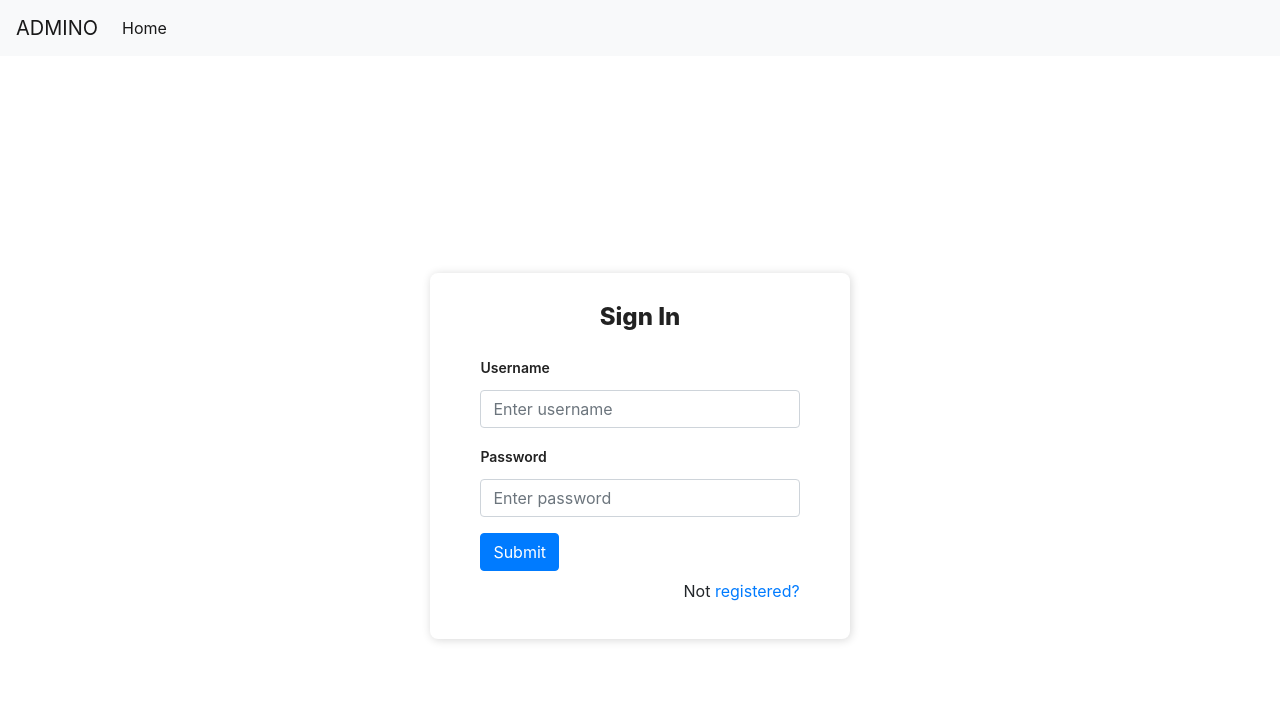
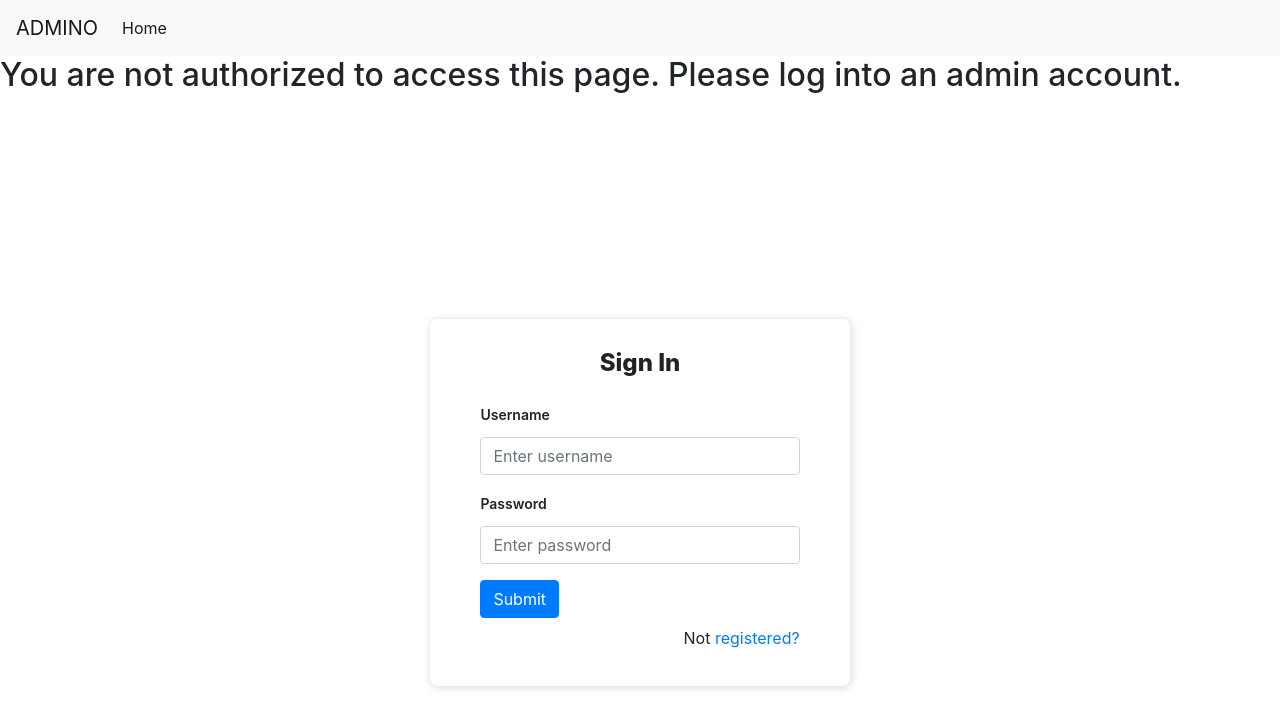
Before and after one commit to dariusika23/admin-app, a React (Create React App) app: page /admins/1 in a window 1280 px wide. Shown: the top 728 px of the page. Built offline with nearby package versions, Linux system fonts and the light colour scheme.

Commit message:
created ProtectedAdminView

```diff
--- a/src/pages/AdminView.tsx
+++ b/src/pages/AdminView.tsx
@@ -1,29 +1,14 @@
 import { Dashboad } from "./Dashboard"
 import { LogOutButton } from "./LogOutButton"
+import { ProtectedAdminView } from "./ProtectedAdminView"
 import { ProtectedView } from "./ProtectedView"
 import { useUserState } from "./UserContext"
 
 export const AdminView = () => {
-    // const { user } = useUserState();
-    // const content = <ProtectedView>
-    //     <div className="row">
-    //         <div className="container">
-    //             <h1>Admin View</h1>
-    //         </div>
-    //     </div>
-    //     <div className="row">
-    //         <div className="container">
-    //             <LogOutButton />
-    //         </div>
-    //     </div>
-    // </ProtectedView>;
 
-    // const message = "You are not a valid admin."
-    // const view = user.isAdminChecked ? content : message;
 
     return (
-        <ProtectedView>
-            {/* {view} */}
+        <ProtectedAdminView>
                 <div className="row">
                     <div className="container">
                         <h1>Admin View</h1>
@@ -31,6 +16,6 @@ export const AdminView = () => {
                     <Dashboad />
                 </div>
                 <LogOutButton />
-        </ProtectedView>
+        </ProtectedAdminView>
     )
 }
--- a/src/pages/HomeView.tsx
+++ b/src/pages/HomeView.tsx
@@ -4,8 +4,6 @@ import { UserView } from "./UserView";
 
 export const HomeView = () => {
 
-    const { user } = useUserState();
-    const isAdmin = user.isAdminChecked;
 
     return (
         <>
--- a/src/pages/LogOutButton.tsx
+++ b/src/pages/LogOutButton.tsx
@@ -2,7 +2,7 @@ import { useUserState } from "./UserContext";
 
 export const LogOutButton = () => {
     const { setUser } = useUserState();
-    const handleLogout = async () => {
+    const handleLogout = () => {
         setUser({ id: "", username: "", email: "", password: "", isAdminChecked: false, isUser: false });
     }
 
--- /dev/null
+++ b/src/pages/ProtectedAdminView.tsx
@@ -0,0 +1,13 @@
+import { LogInView } from "./LogInView";
+import { useUserState } from "./UserContext";
+
+export const ProtectedAdminView = (props: any) => {
+    const { user } = useUserState();
+    const message = <><h2>You are not authorized to access this page. Please log into an admin account.</h2><LogInView /></>;
+
+    const view = user.isAdminChecked === true ? props.children : message;
+
+    return <>
+        {view}
+    </>
+}
--- a/src/pages/UserView.tsx
+++ b/src/pages/UserView.tsx
@@ -3,7 +3,6 @@ import { ProtectedView } from "./ProtectedView"
 import { useUserState } from "./UserContext"
 
 export const UserView = () => {
-    const { user } = useUserState();
 
     return (
         <ProtectedView>
```
Lines whose indentation alone changed are shown as unchanged.
